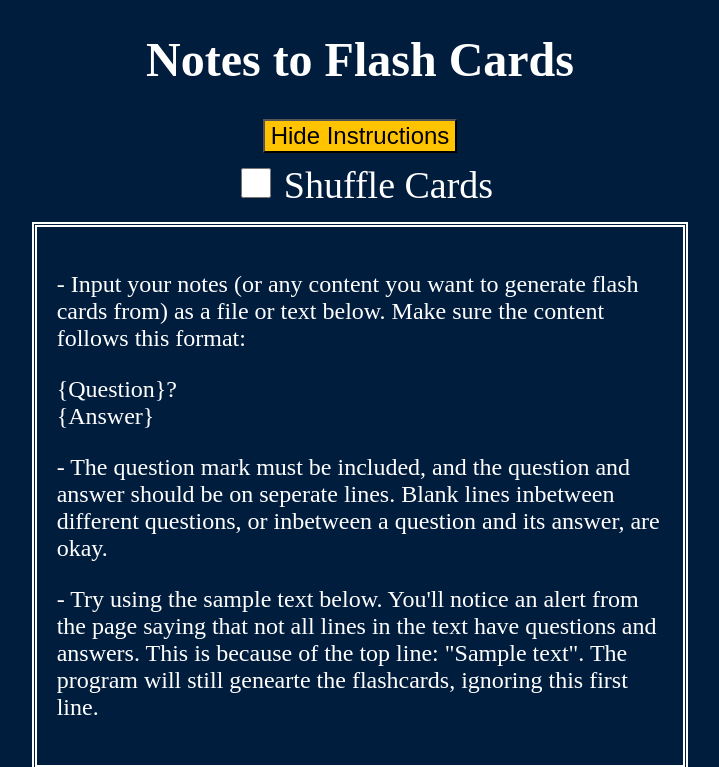
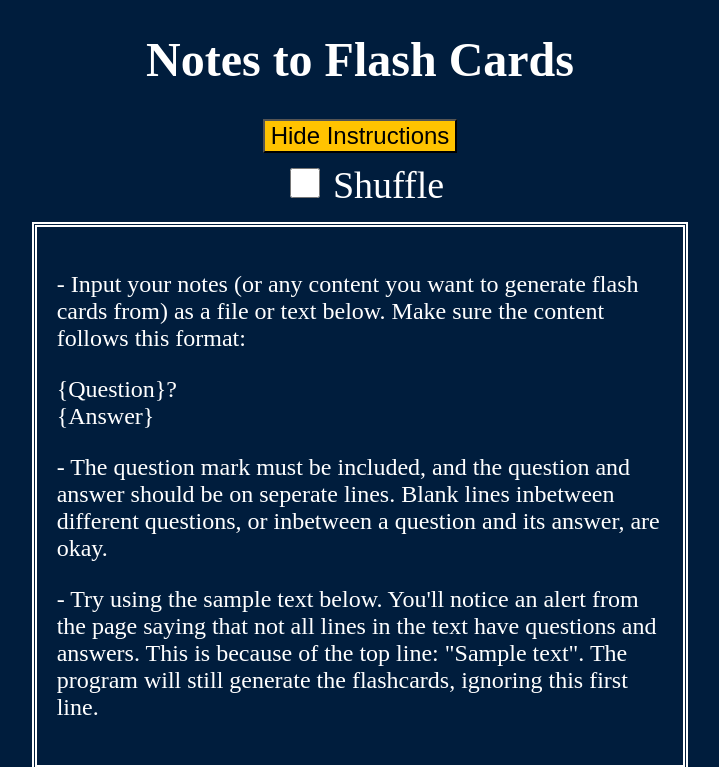
Before and after one commit to ryan3-10/Notes-to-Flashcards, a plain HTML site: page index.html in a window 1280 px wide. Both pictures are taken after a click on the button "Show instructions". Shown: the top 767 px of the page, without its empty margins (280-999 px from the left). Drawn offline with Linux system fonts and the light colour scheme.

Commit message:
Change "Shuffle Cards" button to just "Shuffle"

```diff
--- a/index.html
+++ b/index.html
@@ -11,7 +11,7 @@
             <h1>Notes to Flash Cards</h1>
             <div id="checkbox-container">
                 <button id="show-hide-instructions" type="button">Show instructions</button>
-                <input id="shuffle-check" type="checkbox">Shuffle Cards</input>
+                <input id="shuffle-check" type="checkbox">Shuffle</input>
             </div>
             <div id="instructions">
                 <p>- Input your notes (or any content you want to generate flash cards from) as a file or text below. Make sure the content follows this format:</p>
@@ -19,7 +19,7 @@
                 <p>- The question mark must be included, and the question and answer should be on seperate lines. Blank lines inbetween different questions,
                 or inbetween a question and its answer, are okay.</p>
                 <p> - Try using the sample text below. You'll notice an alert from the page saying that not all lines in the text have questions and answers.
-                    This is because of the top line: "Sample text". The program will still genearte the flashcards, ignoring this first line.</p>
+                    This is because of the top line: "Sample text". The program will still generate the flashcards, ignoring this first line.</p>
             </div>
             <div class="container" id="input-container">
                 <div id="file-container">
```
